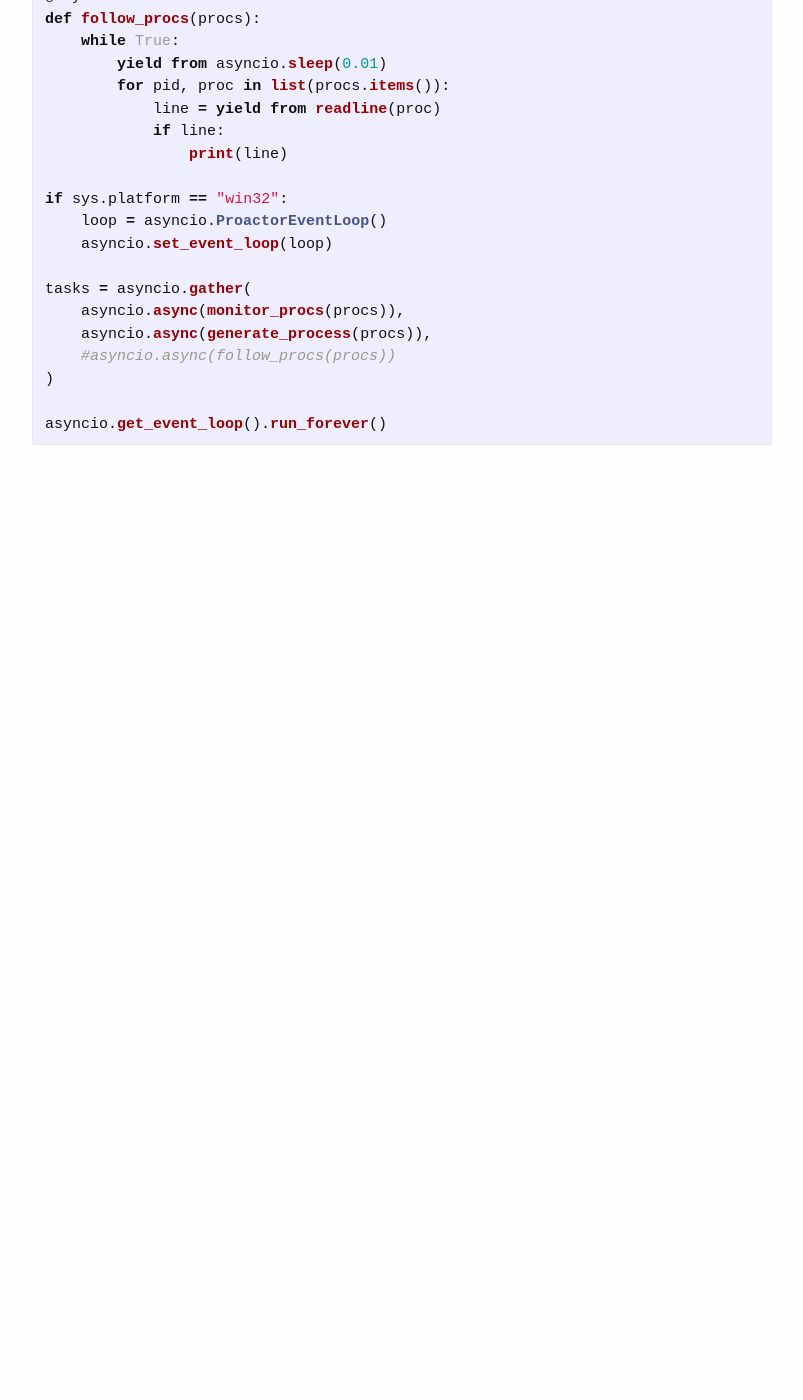
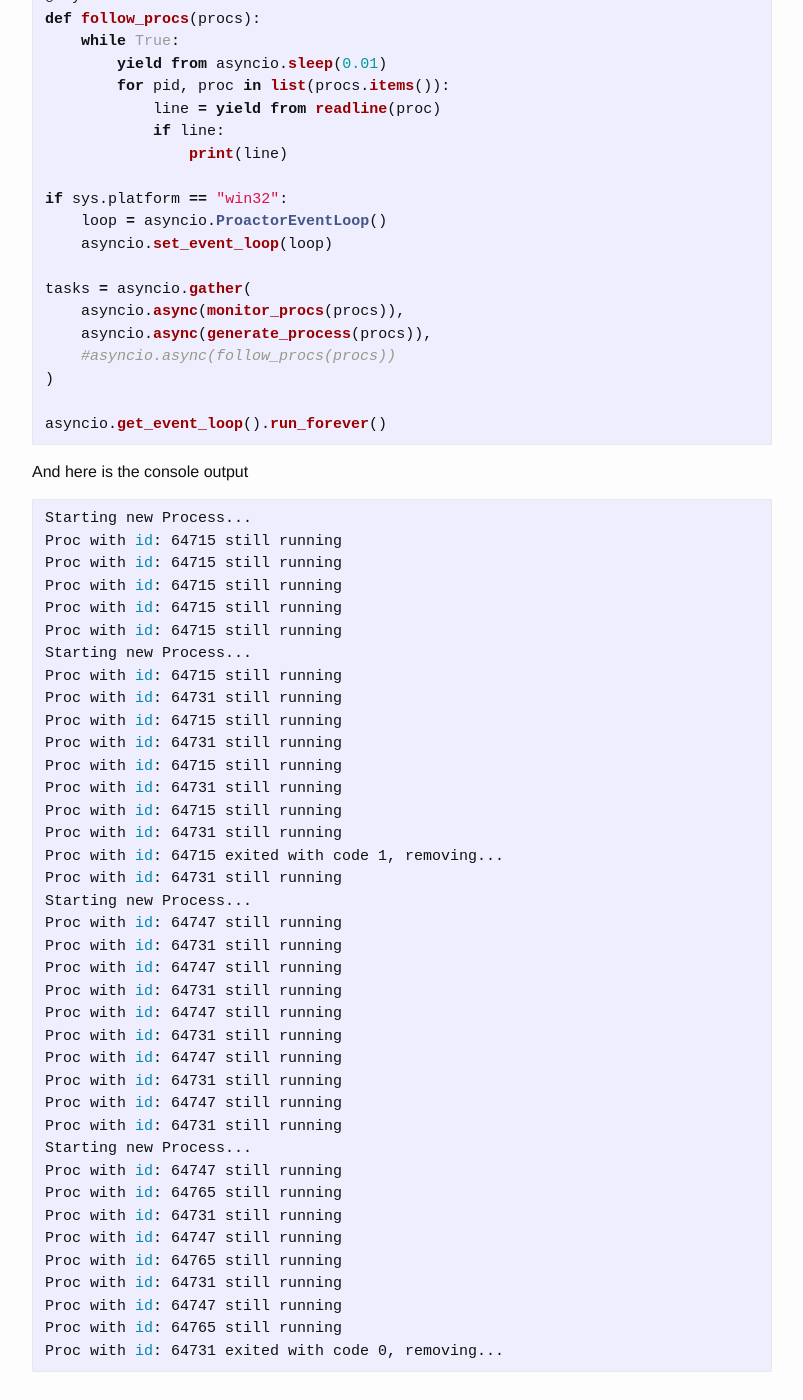
Before and after one commit to cpapazaf/cpapazaf.github.io, a Jekyll site: the page built from _posts/2016-12-07-python-asyncio-process-monitor.md, in a window 1280 px wide and 1400 px high, scrolled down 1980 px. Shown: the whole window, without its empty margins (238-1041 px from the left). Built offline with Jekyll 4.4.1, drawn with Linux system fonts in a browser that asks for light colours; comment, search, counter and statistics services are not loaded; before the commit the page ends 2485 px from its top, so only the background shows below that; some of the changed text lies outside the part shown.

Commit message:
Update 2016-12-07-python-asyncio-process-monitor.md

````diff
--- a/_posts/2016-12-07-python-asyncio-process-monitor.md
+++ b/_posts/2016-12-07-python-asyncio-process-monitor.md
@@ -96,4 +96,47 @@ tasks = asyncio.gather(
 asyncio.get_event_loop().run_forever()
 ```
 
+And here is the console output
+
+```bash
+Starting new Process...
+Proc with id: 64715 still running
+Proc with id: 64715 still running
+Proc with id: 64715 still running
+Proc with id: 64715 still running
+Proc with id: 64715 still running
+Starting new Process...
+Proc with id: 64715 still running
+Proc with id: 64731 still running
+Proc with id: 64715 still running
+Proc with id: 64731 still running
+Proc with id: 64715 still running
+Proc with id: 64731 still running
+Proc with id: 64715 still running
+Proc with id: 64731 still running
+Proc with id: 64715 exited with code 1, removing...
+Proc with id: 64731 still running
+Starting new Process...
+Proc with id: 64747 still running
+Proc with id: 64731 still running
+Proc with id: 64747 still running
+Proc with id: 64731 still running
+Proc with id: 64747 still running
+Proc with id: 64731 still running
+Proc with id: 64747 still running
+Proc with id: 64731 still running
+Proc with id: 64747 still running
+Proc with id: 64731 still running
+Starting new Process...
+Proc with id: 64747 still running
+Proc with id: 64765 still running
+Proc with id: 64731 still running
+Proc with id: 64747 still running
+Proc with id: 64765 still running
+Proc with id: 64731 still running
+Proc with id: 64747 still running
+Proc with id: 64765 still running
+Proc with id: 64731 exited with code 0, removing...
+```
+
 [python-asyncio]: https://docs.python.org/3/library/asyncio.html
````
Also changed, not shown: other parts of _posts/2016-12-07-python-asyncio-process-monitor.md (+1 -1 lines).
